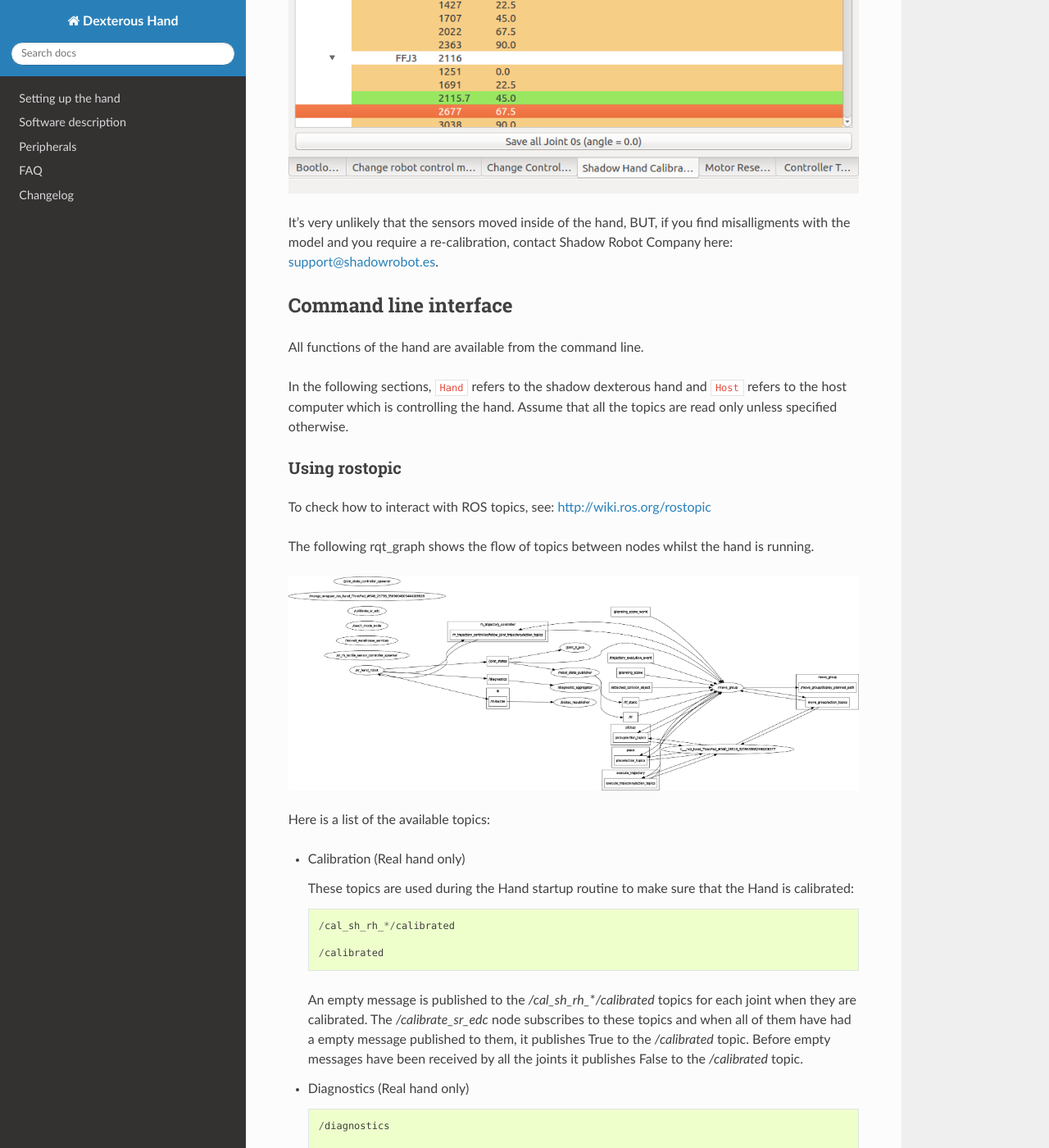
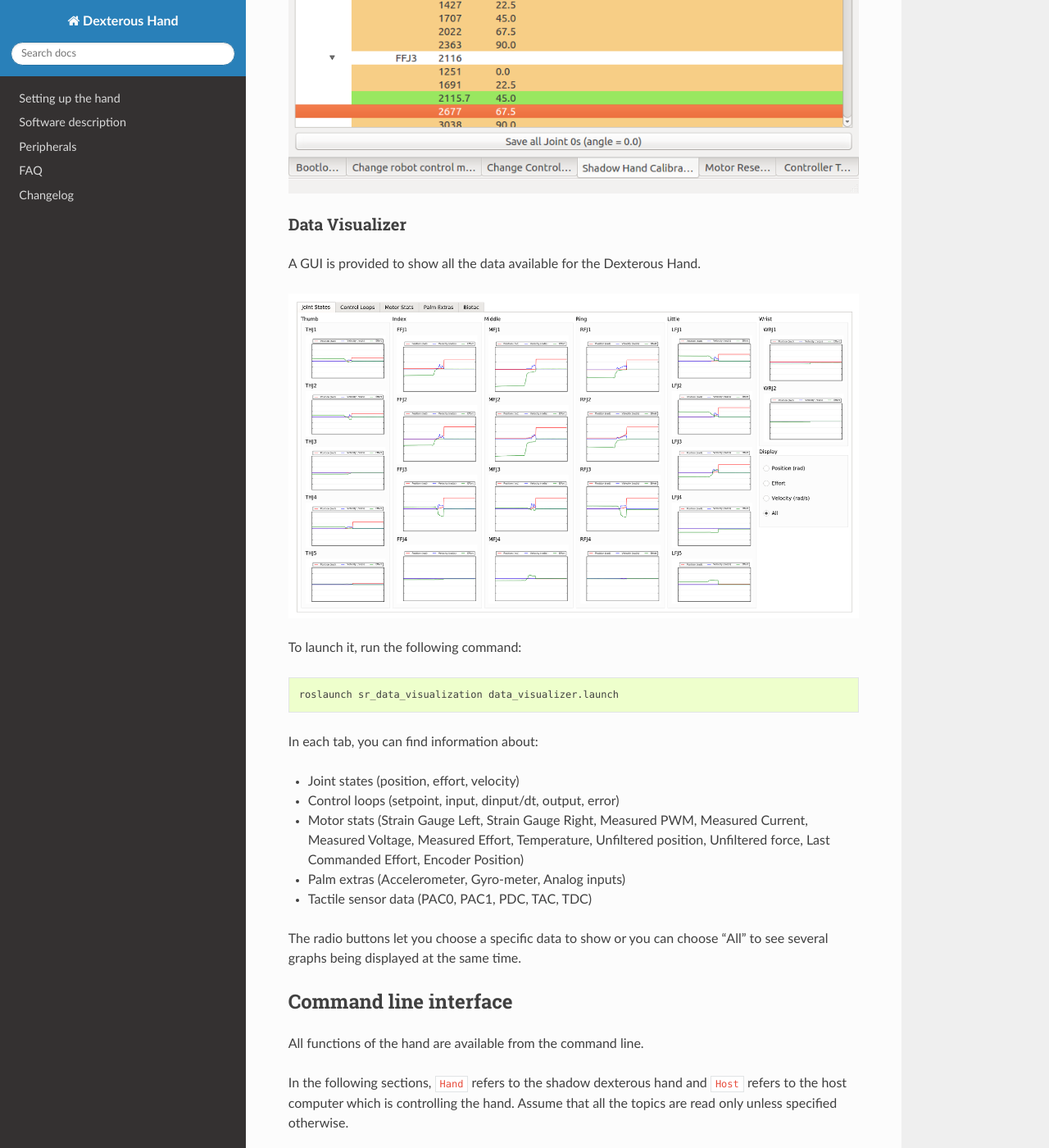
Before and after one commit to shadow-robot/sr_dexterous_hand_documentation, a Sphinx documentation site: the page built from docs/user_guide/2_software_description.md, in a window 1280 px wide and 1400 px high, scrolled down 8725 px. Shown: the whole window at 82% size. Built offline with Sphinx 7.4.7 and the Read the Docs theme 2.0.0, drawn with Linux system fonts in a browser that asks for light colours.

Commit message:
Added info about data visualizer

````diff
--- a/docs/user_guide/2_software_description.md
+++ b/docs/user_guide/2_software_description.md
@@ -186,8 +186,25 @@ This plugin is used internally by Shadow to calibrate the raw data from the posi
   .. image:: ../img/calibrating_joint_sensors.png
   ```
 
-  It’s very unlikely that the sensors moved inside of the hand, BUT, if you find misalligments with the model and you require a re-calibration, contact Shadow Robot Company here: <support@shadowrobot.es>.
+### Data Visualizer
+A GUI is provided to show all the data available for the Dexterous Hand.
 
+  ```eval_rst
+  .. image:: ../img/data_visualizer.png
+  ```
+
+To launch it, run the following command:
+```sh
+roslaunch sr_data_visualization data_visualizer.launch
+```
+In each tab, you can find information about:
+* Joint states (position, effort, velocity)
+* Control loops (setpoint, input, dinput/dt, output, error)
+* Motor stats (Strain Gauge Left, Strain Gauge Right, Measured PWM, Measured Current, Measured Voltage, Measured Effort, Temperature, Unfiltered position, Unfiltered force, Last Commanded Effort, Encoder Position)
+* Palm extras (Accelerometer, Gyro-meter, Analog inputs)
+* Tactile sensor data (PAC0, PAC1, PDC, TAC, TDC)
+
+The radio buttons let you choose a specific data to show or you can choose "All" to see several graphs being displayed at the same time.
 
 ## Command line interface
 All functions of the hand are available from the command line.
````
Also changed, not shown: docs/img/data_visualizer.png (added).
